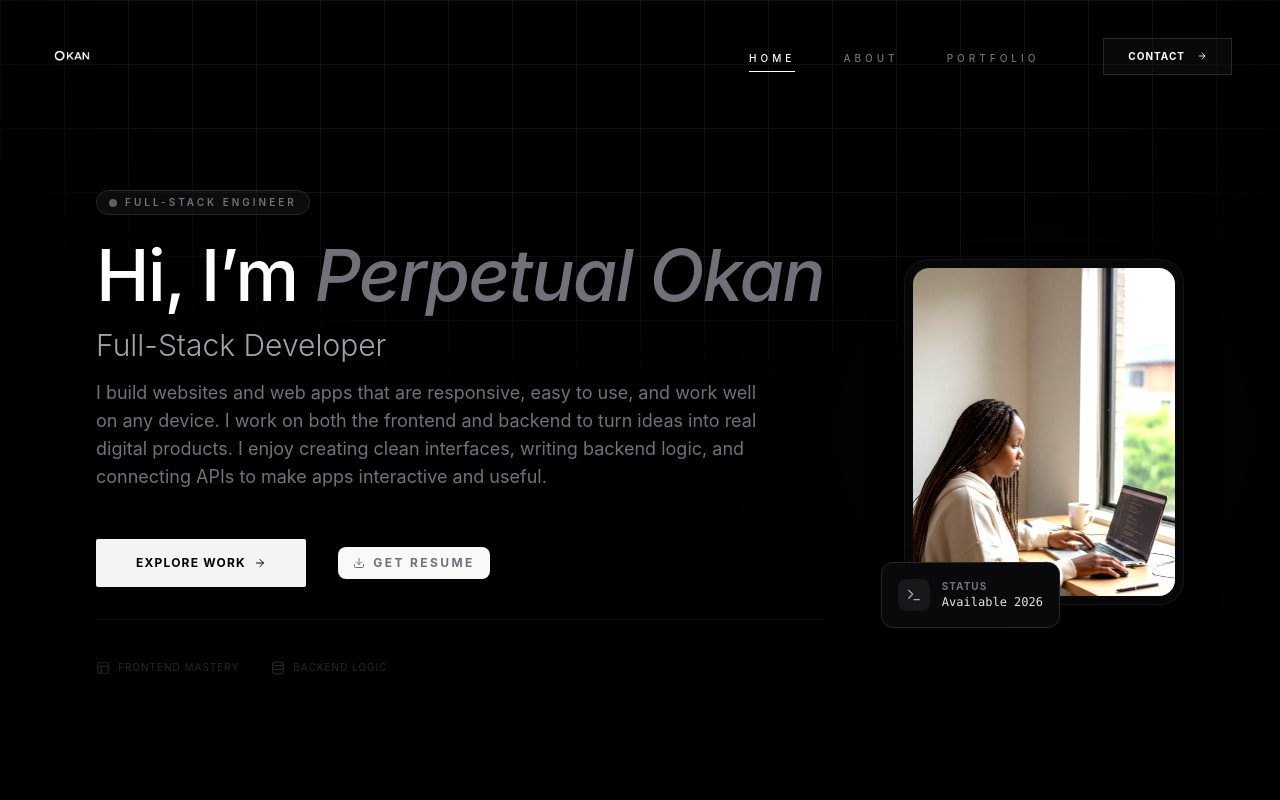
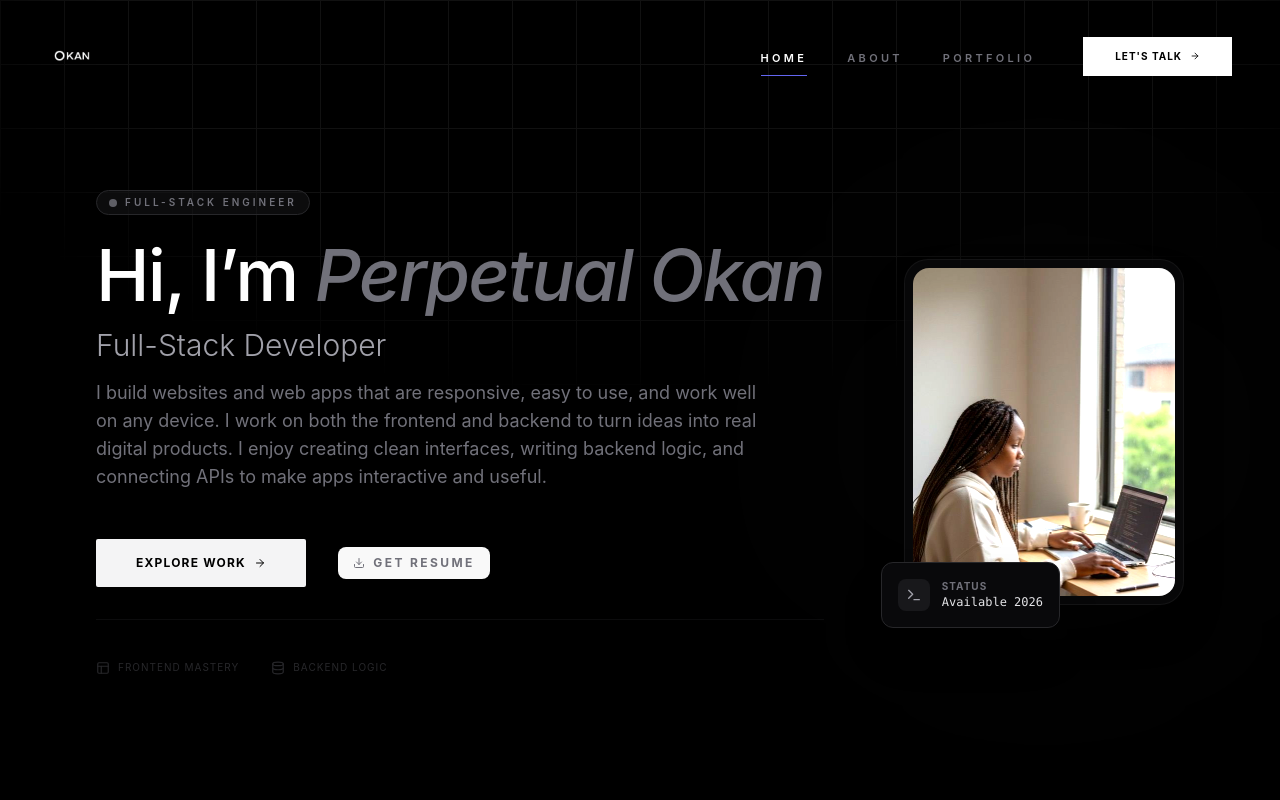
Before and after one commit to Perpetualisi/Isi-Portfolio2, a React (Vite) app: page / in a window 1280 px wide. Shown: the top 800 px of the page. Built offline with nearby package versions, Linux system fonts and the light colour scheme.

Commit message:
Update Navbar component

```diff
--- a/src/Components/Navbar/Navbar.jsx
+++ b/src/Components/Navbar/Navbar.jsx
@@ -1,9 +1,10 @@
-import React, { useState, useEffect } from "react";
+import React, { useState, useEffect, useCallback } from "react";
 import { Link, useLocation } from "react-router-dom";
-import { motion, AnimatePresence } from "framer-motion";
-import { FiMenu, FiX, FiArrowRight, FiTerminal } from "react-icons/fi";
+import { motion, AnimatePresence, LayoutGroup } from "framer-motion";
+import { FiMenu, FiX, FiArrowRight } from "react-icons/fi";
 
-const NAV_ITEMS = [
+// Data moved outside to prevent re-renders and keep component clean
+const NAV_LINKS = [
   { name: "Home", href: "/" },
   { name: "About", href: "/about" },
   { name: "Portfolio", href: "/portfolio" },
@@ -11,127 +12,125 @@ const NAV_ITEMS = [
 
 const Navbar = () => {
   const [isOpen, setIsOpen] = useState(false);
-  const [scrolled, setScrolled] = useState(false);
-  const location = useLocation();
+  const [isScrolled, setIsScrolled] = useState(false);
+  const { pathname } = useLocation();
+
+  // Optimized scroll handler with useCallback
+  const handleScroll = useCallback(() => {
+    const offset = window.scrollY;
+    setIsScrolled(offset > 50);
+  }, []);
 
   useEffect(() => {
-    const handleScroll = () => setScrolled(window.scrollY > 40);
-    window.addEventListener("scroll", handleScroll);
+    window.addEventListener("scroll", handleScroll, { passive: true });
     return () => window.removeEventListener("scroll", handleScroll);
-  }, []);
+  }, [handleScroll]);
 
+  // Lock body scroll when mobile menu is open
   useEffect(() => {
     document.body.style.overflow = isOpen ? "hidden" : "unset";
   }, [isOpen]);
 
   return (
     <header
-      className={`fixed top-0 left-0 w-full z-50 transition-all duration-700 ${
-        scrolled
-          ? "bg-black/90 backdrop-blur-md py-4 border-b border-zinc-900"
+      role="banner"
+      className={`fixed top-0 left-0 w-full z-50 transition-all duration-500 ${
+        isScrolled
+          ? "bg-black/80 backdrop-blur-xl py-4 border-b border-white/5"
           : "bg-transparent py-8"
       }`}
     >
-      <div className="max-w-7xl mx-auto px-8 md:px-12 flex justify-between items-center">
+      <nav className="max-w-7xl mx-auto px-6 md:px-12 flex justify-between items-center" aria-label="Main Navigation">
 
-        {/* PURE IMAGE LOGO */}
-        <Link to="/" className="relative z-[70] block">
-          <motion.div
-            whileHover={{ scale: 1.05 }}
-            whileTap={{ scale: 0.95 }}
-            className="w-10 h-10 md:w-12 md:h-12 overflow-hidden"
-          >
+        {/* LOGO: Clean, semantic, and performant */}
+        <Link to="/" className="relative z-[70] transition-transform hover:scale-105 active:scale-95">
           <img
             src="/logo-okan.png"
-              alt="Perpetual Okan"
-              className="w-full h-full object-contain brightness-[1.1] contrast-[1.1]"
+            alt="Perpetual Okan Logo"
+            className="w-10 h-10 md:w-12 md:h-12 object-contain"
             loading="eager"
           />
-          </motion.div>
         </Link>
 
-        {/* Desktop Navigation */}
-        <nav className="hidden md:flex items-center gap-16">
-          <ul className="flex items-center gap-12">
-            {NAV_ITEMS.map((item) => {
-              const isActive = location.pathname === item.href;
+        {/* DESKTOP NAV */}
+        <div className="hidden md:flex items-center gap-12">
+          <LayoutGroup>
+            <ul className="flex items-center gap-10">
+              {NAV_LINKS.map(({ name, href }) => {
+                const isActive = pathname === href;
                 return (
-                <li key={item.name} className="relative">
+                  <li key={href} className="relative group">
                     <Link
-                    to={item.href}
-                    className={`text-[10px] uppercase tracking-[0.4em] font-medium transition-all duration-500 ${
+                      to={href}
+                      className={`text-[11px] uppercase tracking-[0.3em] font-semibold transition-colors ${
                         isActive ? "text-white" : "text-zinc-500 hover:text-zinc-200"
                       }`}
                     >
-                    {item.name}
+                      {name}
                     </Link>
                     {isActive && (
-                    <motion.div
-                      layoutId="nav-line"
-                      className="absolute -bottom-1 left-0 w-full h-[1px] bg-white"
-                      transition={{ type: "spring", stiffness: 100, damping: 20 }}
+                      <motion.span
+                        layoutId="nav-underline"
+                        className="absolute -bottom-2 left-0 w-full h-[1px] bg-indigo-500" // Use your accent color here
                       />
                     )}
                   </li>
                 );
               })}
             </ul>
+          </LayoutGroup>
 
           <Link
             to="/contact"
-            className="group flex items-center gap-3 px-6 py-2.5 border border-zinc-800 bg-zinc-900/40 text-white text-[10px] font-bold uppercase tracking-widest hover:bg-white hover:text-black transition-all duration-500"
+            className="group overflow-hidden relative px-8 py-3 bg-white text-black text-[10px] font-bold uppercase tracking-widest hover:bg-zinc-200 transition-colors"
           >
-            Contact
-            <FiArrowRight className="group-hover:translate-x-1 transition-transform" />
+            <span className="relative z-10 flex items-center gap-2">
+              Let's Talk <FiArrowRight className="group-hover:translate-x-1 transition-transform" />
+            </span>
           </Link>
+        </div>
+
+        {/* MOBILE TOGGLE */}
+        <button
+          onClick={() => setIsOpen(!isOpen)}
+          aria-expanded={isOpen}
+          aria-label="Toggle Menu"
+          className="md:hidden relative z-[70] p-3 bg-white text-black transition-transform active:scale-90"
+        >
+          {isOpen ? <FiX size={20} /> : <FiMenu size={20} />}
+        </button>
       </nav>
 
-        {/* MOBILE TOGGLE: High Visibility White/Black contrast */}
-        <button
-          onClick={() => setIsOpen(!isOpen)}
-          className="md:hidden relative z-[70] flex items-center justify-center w-12 h-12 bg-white text-black shadow-[0_0_15px_rgba(255,255,255,0.1)] active:scale-90 transition-all"
-        >
-          {isOpen ? <FiX size={24} strokeWidth={3} /> : <FiMenu size={24} strokeWidth={3} />}
-        </button>
-      </div>
-
-      {/* Mobile Overlay */}
-      <AnimatePresence>
+      {/* MOBILE OVERLAY */}
+      <AnimatePresence mode="wait">
         {isOpen && (
           <motion.div
-            initial={{ opacity: 0 }}
-            animate={{ opacity: 1 }}
-            exit={{ opacity: 0 }}
-            className="fixed inset-0 h-screen w-full bg-black z-[60] flex flex-col p-12 justify-center"
+            initial={{ x: "100%" }}
+            animate={{ x: 0 }}
+            exit={{ x: "100%" }}
+            transition={{ type: "spring", damping: 25, stiffness: 200 }}
+            className="fixed inset-0 h-screen w-full bg-zinc-950 z-[60] flex flex-col justify-center px-10"
           >
-            <div className="flex flex-col gap-8">
-              <p className="text-zinc-800 font-mono text-[10px] uppercase tracking-[0.8em] mb-4">Indices</p>
-              {[...NAV_ITEMS, { name: "Contact", href: "/contact" }].map((item, idx) => {
-                const isActive = location.pathname === item.href;
-                return (
+            <div className="space-y-8">
+              <p className="text-zinc-600 font-mono text-[10px] uppercase tracking-[1em] border-b border-zinc-900 pb-4">Navigation</p>
+              {[...NAV_LINKS, { name: "Contact", href: "/contact" }].map((item, idx) => (
                 <motion.div
-                    key={item.name}
-                    initial={{ opacity: 0, y: 20 }}
-                    animate={{ opacity: 1, y: 0 }}
-                    transition={{ delay: idx * 0.1 }}
+                  key={item.href}
+                  initial={{ opacity: 0, x: 20 }}
+                  animate={{ opacity: 1, x: 0 }}
+                  transition={{ delay: 0.1 + idx * 0.1 }}
                 >
                   <Link
                     to={item.href}
                     onClick={() => setIsOpen(false)}
-                      className={`text-5xl font-extralight tracking-tighter block transition-all duration-500 ${
-                        isActive ? "text-white italic translate-x-4" : "text-zinc-800 hover:text-zinc-500"
+                    className={`text-6xl font-light tracking-tighter block ${
+                      pathname === item.href ? "text-indigo-500" : "text-zinc-200"
                     }`}
                   >
                     {item.name}
                   </Link>
                 </motion.div>
-                );
-              })}
-            </div>
-
-            <div className="absolute bottom-12 left-12 right-12 flex justify-between items-end border-t border-zinc-900 pt-8">
-               <FiTerminal className="text-zinc-800 text-xl" />
-               <p className="text-[9px] text-zinc-800 uppercase tracking-widest italic">P. Okan • 2026</p>
+              ))}
             </div>
           </motion.div>
         )}
```
Lines whose indentation alone changed are shown as unchanged.
